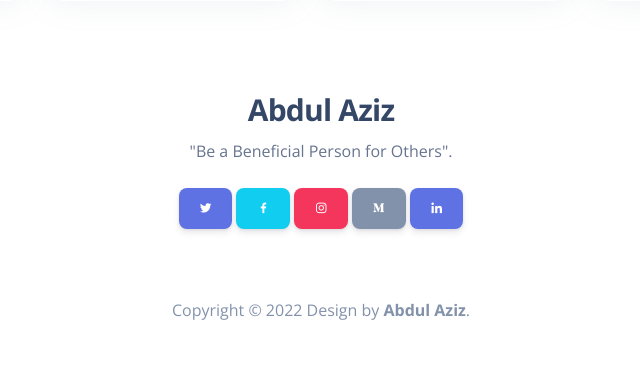
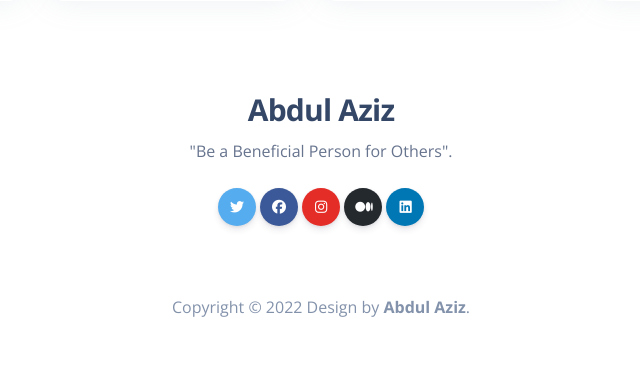
Before and after one commit to abdulaziz1999/Full_Stack_Developer_NF, a PHP site: page /landing/index.php in a window 1280 px wide. Shown: the part 1050-1421 px from the top of the page, without its empty margins (319-959 px from the left). After the commit the page ends 1367 px from the top, so only its background shows below. Run offline with PHP 8.4, Linux system fonts and the light colour scheme; some libraries are stand-ins or nearby versions.

Commit message:
page social media

```diff
--- a/PHP/landing/detail/social_media.php
+++ b/PHP/landing/detail/social_media.php
@@ -3,9 +3,19 @@
     <p>"Be a Beneficial Person for Others".</p>
 </div>
 <div class="social-links text-center mt-4 ">
-  <a href="https://twitter.com/AbdulAz65072470" class="btn btn-primary"><i class="bx bxl-twitter"></i></a>
-  <a href="https://www.facebook.com/aziz.revolusion" class="btn btn-info"><i class="bx bxl-facebook"></i></a>
-  <a href="https://instagram.com/azizakbarpermana" class="btn btn-danger"><i class="bx bxl-instagram"></i></a>
-  <a href="https://aziz212.medium.com" class="btn btn-secondary"><i class="bx bxl-medium"></i></a>
-  <a href="https://www.linkedin.com/in/abdul-aziz-9a64711a7" class="btn btn-primary"><i class="bx bxl-linkedin"></i></a>
+  <a href="https://twitter.com/AbdulAz65072470" target="_blank" type="button" class="btn btn-twitter btn-icon-only rounded-circle">
+      <span class="btn-inner--icon"><i class="fab fa-twitter"></i></span>
+  </a>
+  <a href="https://www.facebook.com/aziz.revolusion" target="_blank" type="button" class="btn btn-facebook btn-icon-only rounded-circle">
+      <span class="btn-inner--icon"><i class="fab fa-facebook"></i></span>
+  </a>
+  <a href="https://instagram.com/azizakbarpermana" target="_blank" type="button" class="btn btn-youtube btn-icon-only rounded-circle">
+    <span class="btn-inner--icon"><i class="fab fa-instagram"></i></span>
+  </a>
+  <a href="https://aziz212.medium.com" target="_blank" type="button" class="btn btn-github btn-icon-only rounded-circle">
+    <span class="btn-inner--icon"><i class="fab fa-medium"></i></span>
+  </a>
+  <a href="https://www.linkedin.com/in/abdul-aziz-9a64711a7" target="_blank" type="button" class="btn btn-linkedin btn-icon-only rounded-circle">
+    <span class="btn-inner--icon"><i class="fab fa-linkedin"></i></span>
+  </a>
 </div>
```
